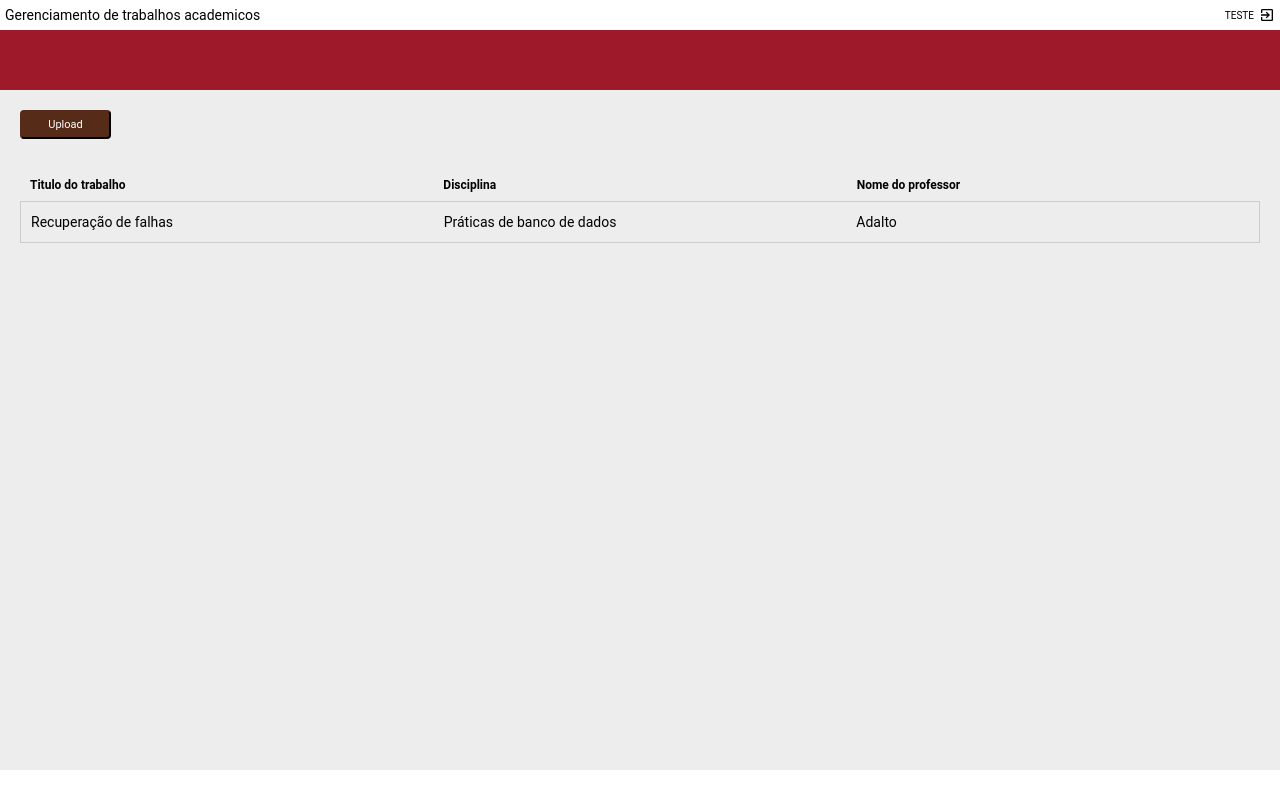
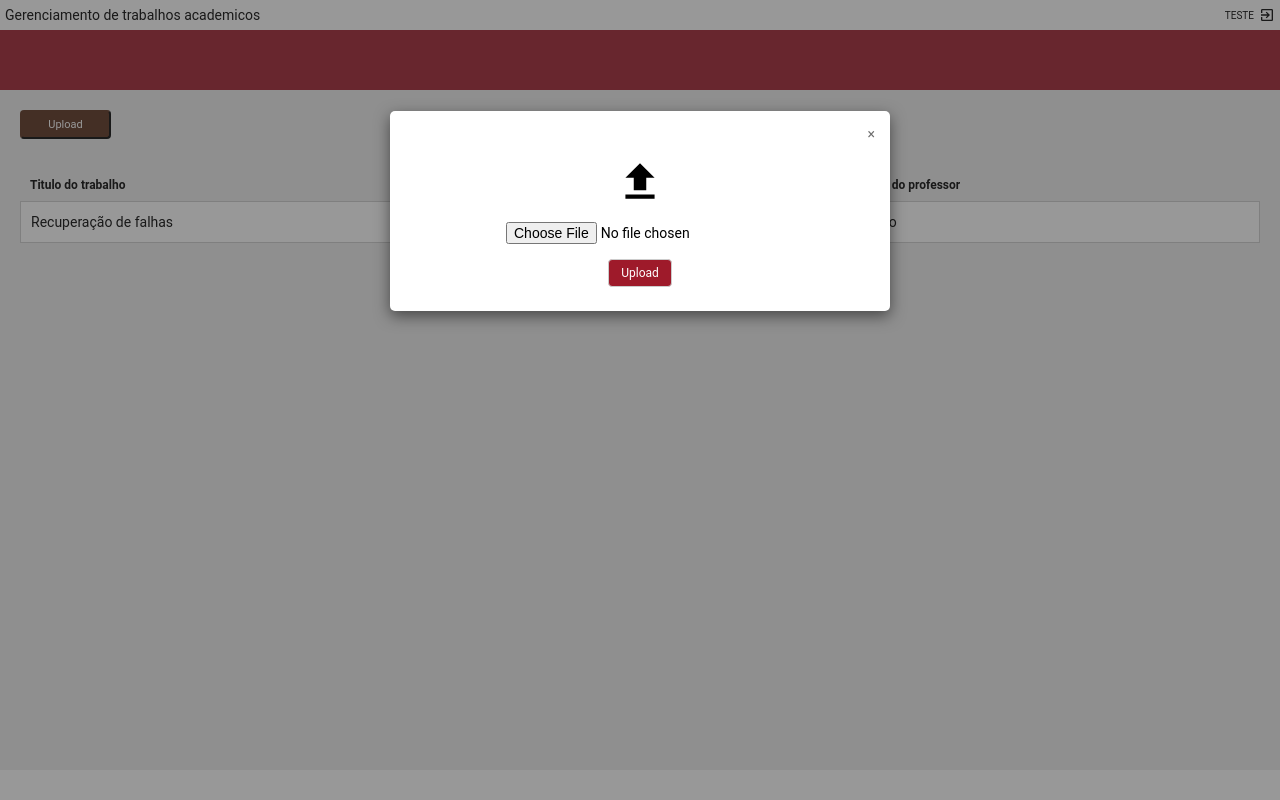
Before and after one commit to Kerollyn/organizador-trabalhos, a React (Create React App) app: page /home in a window 1280 px wide. Both pictures are taken after a click on the button "Upload". Built offline with nearby package versions, Linux system fonts and the light colour scheme.

Commit message:
Inserção do modal-upload

```diff
--- a/package.json
+++ b/package.json
@@ -12,6 +12,8 @@
     "react-icons": "^4.2.0",
     "react-router-dom": "^5.2.0",
     "react-scripts": "4.0.3",
+    "react-toastify": "^7.0.3",
+    "reactstrap": "^8.9.0",
     "styled-components": "^5.2.3",
     "web-vitals": "^1.0.1"
   },
--- /dev/null
+++ b/src/pages/Components/Modal/index.js
@@ -0,0 +1,40 @@
+import React from 'react'
+import ReactDOM from 'react-dom'
+import {MdFileUpload } from 'react-icons/md'
+
+import { Container, ModalTeste, ModalConteudo } from './styles'
+
+const Modal = ({ isShowing, hide }) =>
+    isShowing
+        ? ReactDOM.createPortal(
+              <Container>
+                  <div className='modal-fundo' />
+                  <ModalTeste>
+                      <div className='modal'>
+                          <div className='modal-button'>
+                              <button type='button' onClick={hide}>
+                                  <span aria-hidden='true'>&times;</span>
+                              </button>
+                          </div>
+
+                          <ModalConteudo>
+                              <ul>
+                                  <li>
+                                        <MdFileUpload size={50}/>
+                                  </li>
+                                  <li>
+                                        <input type="file"/>
+                                  </li>
+                                  <li>
+                                        <button type="submit">Upload</button>
+                                   </li>
+                              </ul>
+                          </ModalConteudo>
+                      </div>
+                  </ModalTeste>
+              </Container>,
+              document.body
+          )
+        : null
+
+export default Modal
--- /dev/null
+++ b/src/pages/Components/Modal/styles.js
@@ -0,0 +1,89 @@
+import styled from 'styled-components'
+
+export const Container = styled.div`
+    display: flex;
+    align-items: center;
+    justify-content: center;
+
+    div.modal-fundo {
+        position: fixed;
+        top: 0;
+        left: 0;
+        z-index: 1040;
+        width: 100vw;
+        height: 100vh;
+        background-color: #333;
+        opacity: 0.5;
+    }
+`
+
+export const ModalTeste = styled.div`
+    position: absolute;
+    top: 0;
+    left: 0;
+    z-index: 1050;
+    width: 100%;
+    height: 100%;
+    overflow-x: hidden;
+    overflow-y: auto;
+    outline: 0;
+    display: flex;
+    div.modal {
+        display: flex;
+        flex-direction: column;
+
+        z-index: 100;
+        background: #ffff;
+        position: relative;
+        margin: 6.95rem auto;
+
+        min-width: 500px;
+        width: 500px;
+        height: 200px;
+        padding: 15px;
+
+        border-radius: 5px;
+        box-shadow: 0 5px 15px rgb(0 0 0 / 50%);
+        div.modal-button {
+            display: flex;
+            justify-content: flex-end;
+
+            button {
+                background-color: #fff;
+                color: #6d6d6d;
+                border: none;
+            }
+        }
+    }
+`
+
+export const ModalConteudo = styled.div`
+    display: flex;
+    flex-wrap: wrap;
+
+    ul {
+        display: flex;
+        flex-wrap: wrap;
+        width: 100%;
+        flex-direction: column;
+        li {
+            display: flex;
+            flex-direction: row;
+            justify-content: center;
+            margin-top: 15px;
+
+            button {
+                background-color: #9e1a2a;
+                color: #fff;
+                padding: 6px 12px;
+                font-weight: 400;
+                font-size: 12px;
+                border: 1px solid #ccc;
+                border-radius: 4px;
+                cursor: pointer;
+            }
+        }
+
+
+    }
+`
--- /dev/null
+++ b/src/pages/Components/Modal/useModal.js
@@ -0,0 +1,16 @@
+import { useState } from 'react'
+
+const useModal = () => {
+    const [isShowing, setIsShowing] = useState(false)
+
+    function toggle() {
+        setIsShowing(!isShowing)
+    }
+
+    return {
+        isShowing,
+        toggle,
+    }
+}
+
+export default useModal
--- /dev/null
+++ b/src/pages/Components/Upload/styles.js
@@ -0,0 +1,8 @@
+import styled from 'styled-components'
+
+export const Container = styled.form`
+    display: flex;
+    align-items: center;
+    justify-content: center;
+
+`
--- a/src/pages/Home/index.js
+++ b/src/pages/Home/index.js
@@ -1,9 +1,14 @@
 import React from 'react'
-import { MdExitToApp } from 'react-icons/md'
+import { MdExitToApp} from 'react-icons/md'
 
 import { Main, Container, Top, Section } from './styles'
 
+import Modal from '../Components/Modal'
+import useModal from '../Components/Modal/useModal'
+
 export default function Home() {
+    const { isShowing, toggle } = useModal()
+
     return (
         <Main>
             <Container>
@@ -24,7 +29,10 @@ export default function Home() {
                 <Section>
                     <form>
                         <div className='button'>
-                            <button type='button'>Upload</button>
+                            <button type='button' onClick={toggle}>
+                                Upload
+                            </button>
+                            <Modal isShowing={isShowing} hide={toggle} />
                         </div>
                     </form>
 
--- a/src/pages/Home/styles.js
+++ b/src/pages/Home/styles.js
@@ -96,6 +96,7 @@ export const Section = styled.section`
         li.row-center {
             align-items: center;
             margin-top: 1px;
+            background-color: #fff;
         }
 
         li {
```
Also changed, not shown: src/pages/Components/Upload/index.js (added, +51 -0 lines), .eslintrc.js, 1 other file (tests, documents, lock files or other folders).
